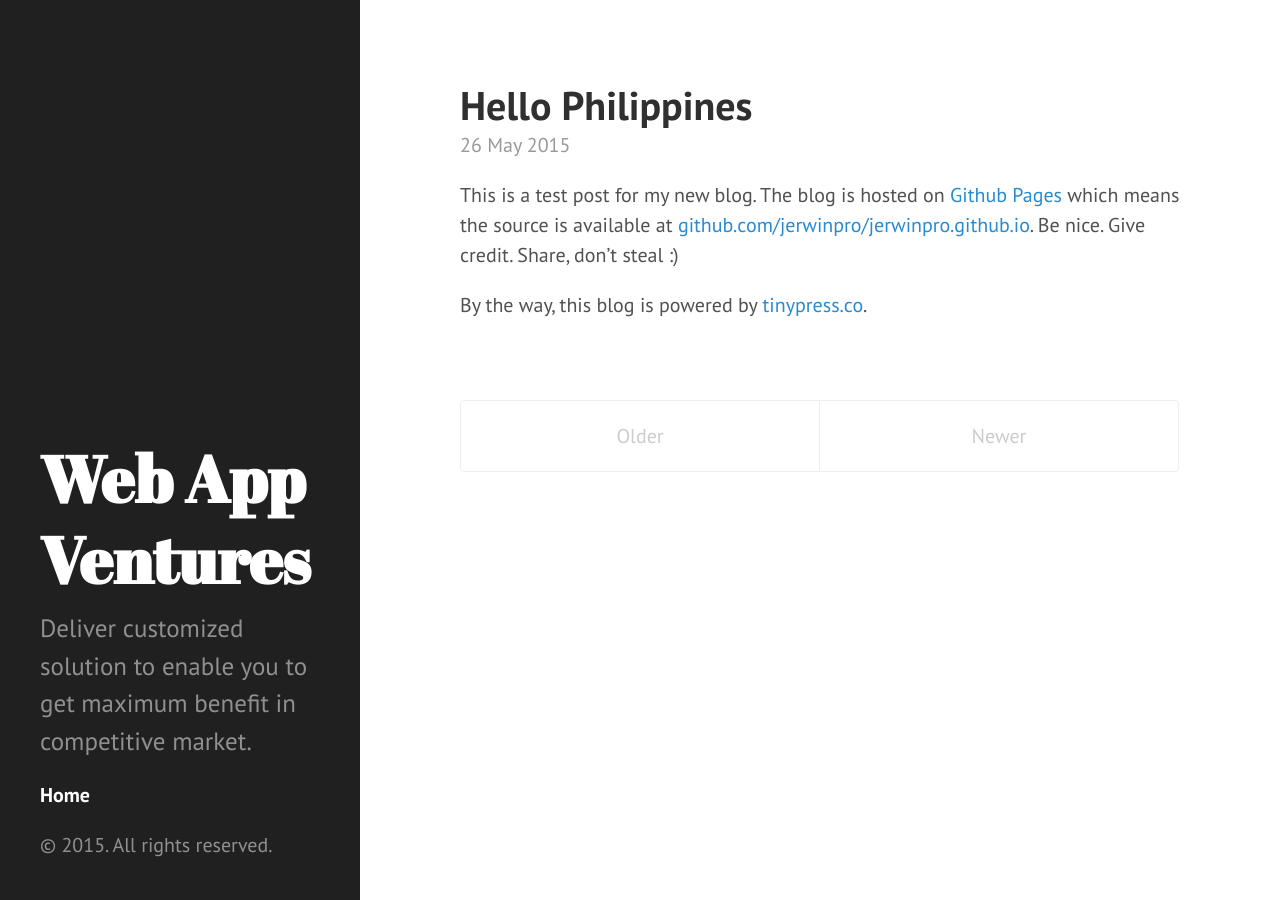
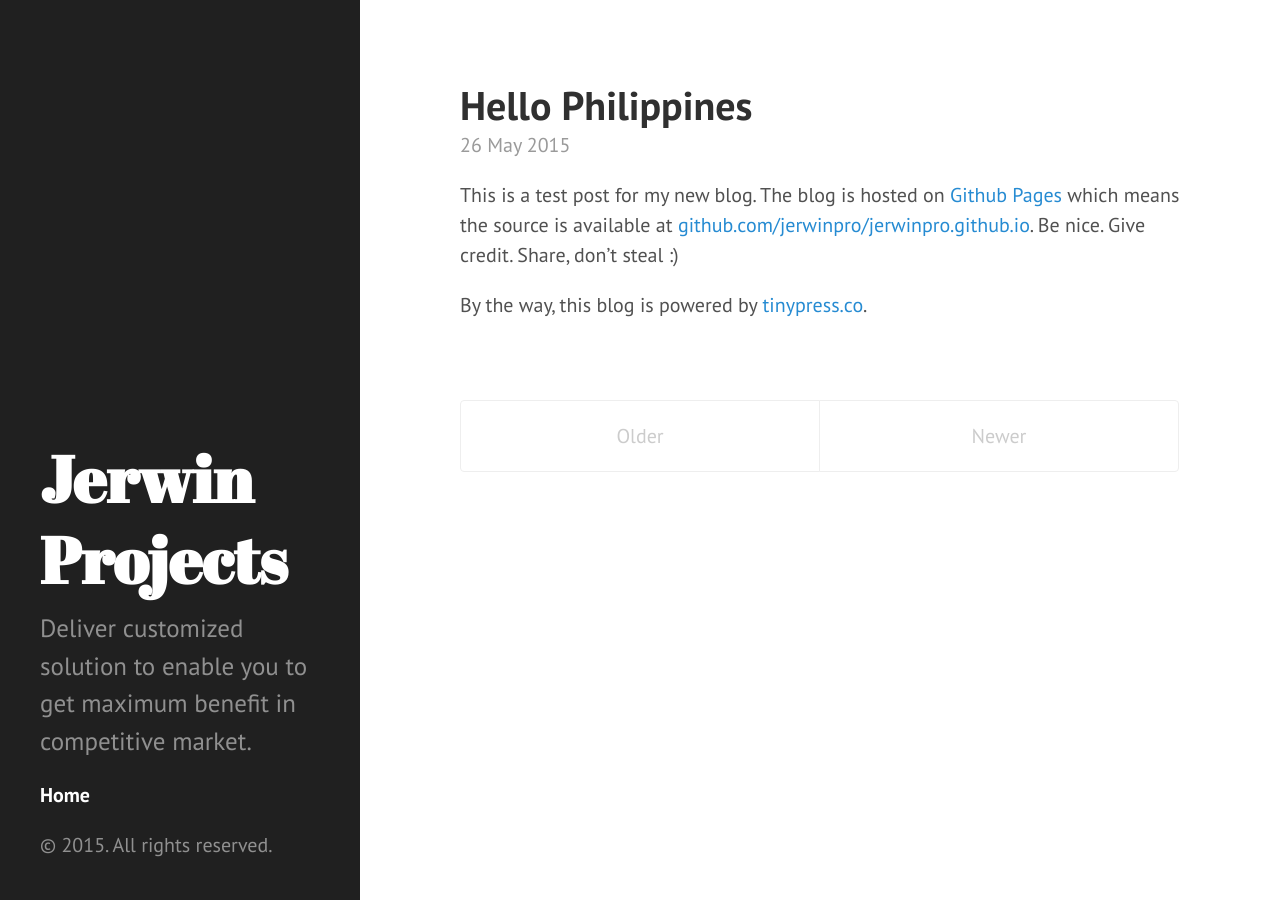
Before and after one commit to JerwinPRO/JerwinPRO.github.io, a Jekyll site: the page built from index.html, in a window 1280 px wide. Built offline with Jekyll 4.4.1, drawn with Linux system fonts in a browser that asks for light colours; the list of posts is cut into pages by our own code.

Commit message:
Update _config.yml

```diff
--- a/_config.yml
+++ b/_config.yml
@@ -2,7 +2,7 @@ excerpt_separator: ""
 pygments: true
 markdown: kramdown
 url: http://jerwinpro.github.io
-title: Web App Ventures
+title: Jerwin Projects
 tagline: Website UI Design and Mobile App Development
 description: Deliver customized solution to enable you to get maximum benefit in competitive market.
 paginate: 5
```
